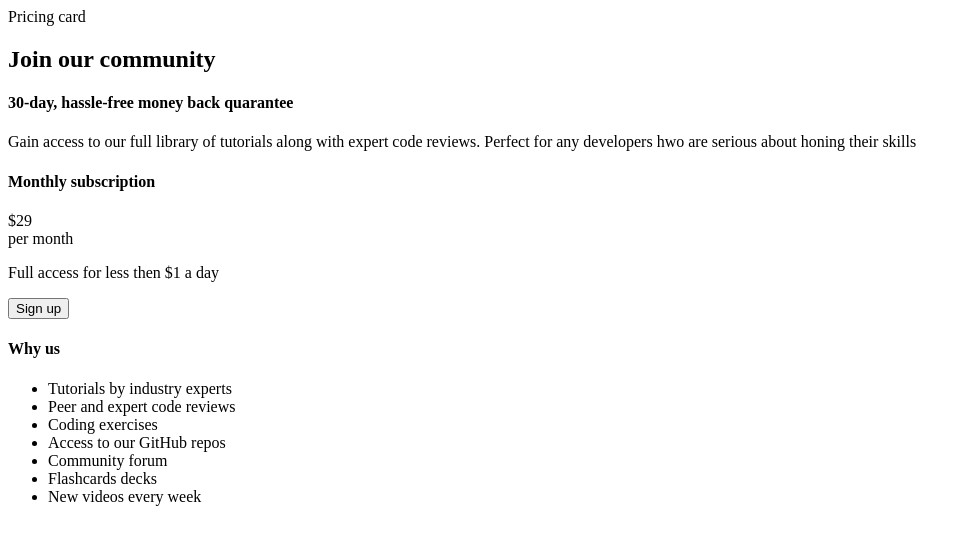
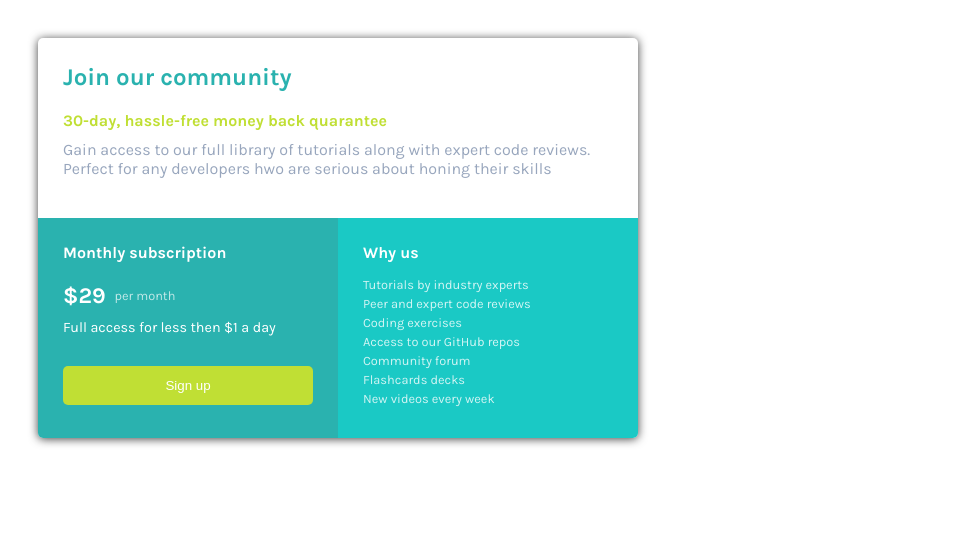
Before and after one commit to mareye87/pricing-card-frontend-mentor-challenge, a plain HTML site: page index.html in a window 1280 px wide. Shown: the whole page, without its empty margins (0-971 px from the left). Drawn offline with Linux system fonts and the light colour scheme.

Commit message:
Update index.html

```diff
--- a/index.html
+++ b/index.html
@@ -1,11 +1,11 @@
 
 <html>
   <head>
-    <tiltle>Pricing card</tiltle>
+    <title>Pricing card</title>
     <link rel="preconnect" href="https://fonts.googleapis.com">
     <link rel="preconnect" href="https://fonts.gstatic.com" crossorigin>
     <link href="https://fonts.googleapis.com/css2?family=Karla:wght@400;700&display=swap" rel="stylesheet">
-    <link href=".style.css" rel="stylesheet">
+    <link href="./style.css" rel="stylesheet">
   </head>
   <body>
     <div id="card">
```
